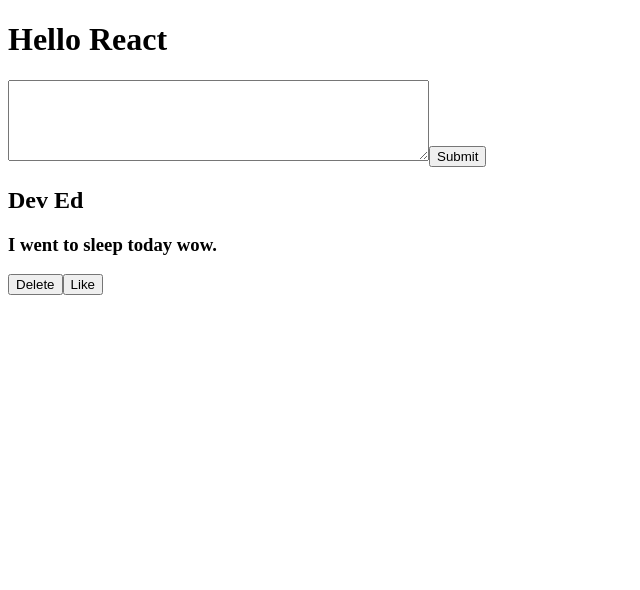
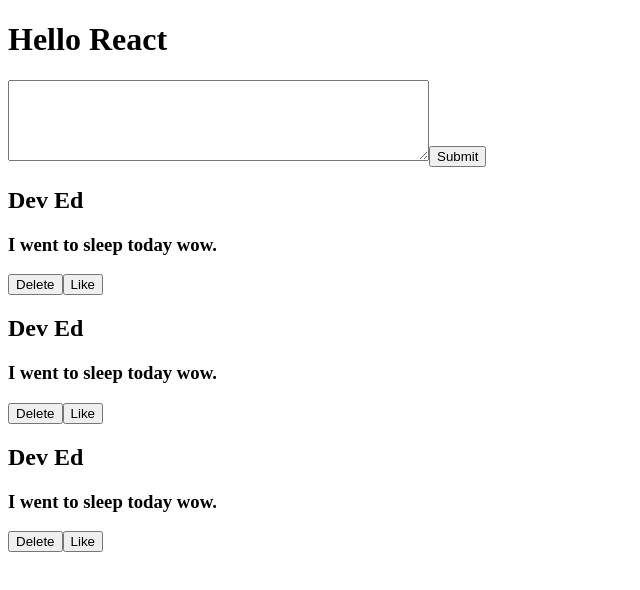
Before and after one commit to maciejrek/react, a React (Create React App) app: page / in a window 1280 px wide. Shown: the top 590 px of the page, without its empty margins (0-640 px from the left). Built offline with nearby package versions, Linux system fonts and the light colour scheme.

Commit message:
[Core-Concepts] Props: passing props through the components

```diff
--- a/src/App.js
+++ b/src/App.js
@@ -1,6 +1,6 @@
 import React from "react";
 //Import Component
-import Tweet from "./components/Tweet";
+import TweetList from "./components/TweetList";
 import CreateTweet from "./components/CreateTweet";
 
 function App() {
@@ -11,7 +11,7 @@
     <div>
       <h1>Hello React</h1>
       <CreateTweet />
-      <Tweet name={name} message={message} />
+      <TweetList name={name} message={message} />
     </div>
   );
 }
--- a/src/components/Tweet.js
+++ b/src/components/Tweet.js
@@ -1,7 +1,6 @@
 import React from "react";
 
 const Tweet = ({ name, message }) => {
-  const tweetDate = "24/06/2001"; // cannot pass it from child component to parent. It only goes down [ App -> comp1 -> comp2 ]
   return (
     <div className="tweet">
       <h2>{name}</h2>
--- /dev/null
+++ b/src/components/TweetList.js
@@ -0,0 +1,15 @@
+import React from "react";
+
+import Tweet from "./Tweet";
+
+const TweetList = ({ name, message }) => {
+  return (
+    <div className="tweet-list">
+      <Tweet name={name} message={message} />
+      <Tweet name={name} message={message} />
+      <Tweet name={name} message={message} />
+    </div>
+  );
+};
+
+export default TweetList;
```
